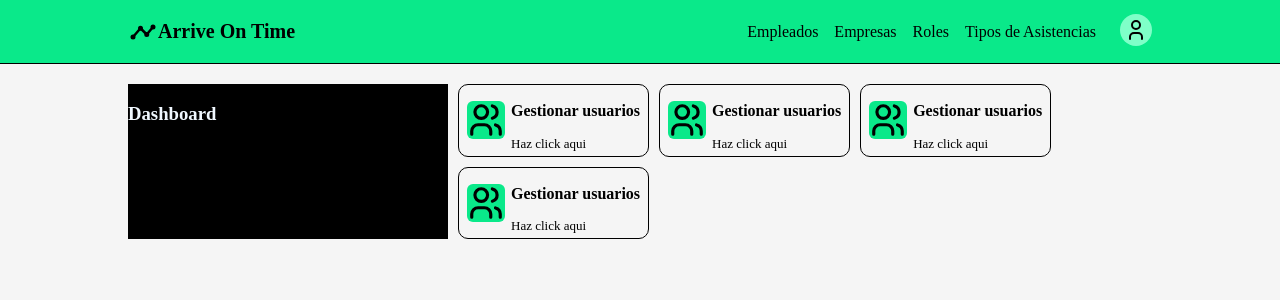
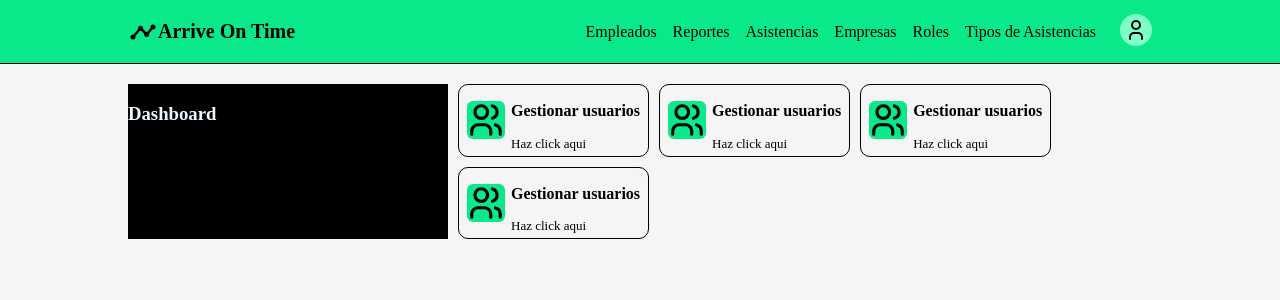
Before and after one commit to nicolas20069/arrive_on_time_v2, a React (Vite) app in the folder frontend/: page /admin in a window 1280 px wide. Shown: the top 300 px of the page. Built offline with nearby package versions, Linux system fonts and the light colour scheme.

Commit message:
Update header navigation to include all admin options

```diff
--- a/frontend/src/admin/includes/Header.jsx
+++ b/frontend/src/admin/includes/Header.jsx
@@ -7,8 +7,8 @@ export function Header() {
 
   const items = [
     { label: "Empleados", path: "/admin/employees" },
-    /* { label: "Reportes", path: "/admin/reports" },
-    { label: "Asistencias", path: "/admin/attendances" }, */
+    { label: "Reportes", path: "/admin/reports" },
+    { label: "Asistencias", path: "/admin/attendances" },
     { label: "Empresas", path: "/admin/companies" },
     { label: "Roles", path: "/admin/roles" },
     { label: "Tipos de Asistencias", path: "/admin/attendances-type" },
```
